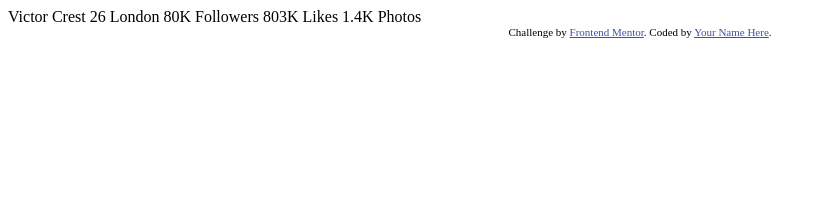
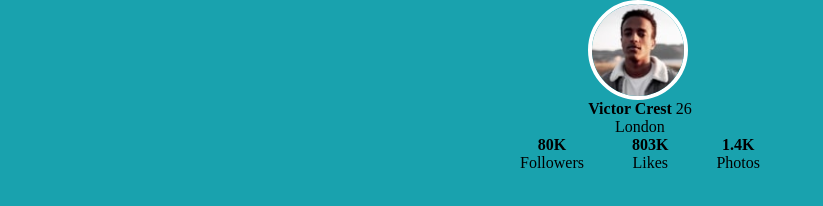
Before and after one commit to danilobandeira29/profile-card-component, a plain HTML site: page index.html in a window 1280 px wide. Shown: the whole page, without its empty margins (0-823 px from the left). Drawn offline with Linux system fonts and the light colour scheme.

Commit message:
feat: structured html

```diff
--- a/index.html
+++ b/index.html
@@ -5,31 +5,44 @@
   <meta name="viewport" content="width=device-width, initial-scale=1.0"> <!-- displays site properly based on user's device -->
 
   <link rel="icon" type="image/png" sizes="32x32" href="./images/favicon-32x32.png">
-
+  <link rel="stylesheet" href="./style.css"/>
   <title>Frontend Mentor | Profile card component</title>
 
-  <!-- Feel free to remove these styles or customise in your own stylesheet 👍 -->
-  <style>
-    .attribution { font-size: 11px; text-align: center; }
-    .attribution a { color: hsl(228, 45%, 44%); }
-  </style>
 </head>
 <body>
-  Victor Crest
-  26
-  London
+  <main class="container">
+    <div class="card-container">
+      <div class="card-content">
+        <div class="user-profile">
+          <img src="./images/image-victor.jpg" />
 
-  80K
-  Followers
+          <div>
+            <strong>Victor Crest</strong>
+            <span>26</span>
+          </div>
 
-  803K
-  Likes
+          <p>London</p>
+        </div>
 
-  1.4K
-  Photos
-  <div class="attribution">
-    Challenge by <a href="https://www.frontendmentor.io?ref=challenge" target="_blank">Frontend Mentor</a>.
-    Coded by <a href="#">Your Name Here</a>.
-  </div>
+        <div class="user-status">
+          <div>
+            <strong>80K</strong>
+            <span>Followers</span>
+          </div>
+
+          <div>
+            <strong>803K</strong>
+            <span>Likes</span>
+          </div>
+
+          <div>
+            <strong>1.4K</strong>
+            <span>Photos</span>
+          </div>
+        </div>
+
+      </div>
+    </div>
+  </main>
 </body>
 </html>
--- /dev/null
+++ b/style.css
@@ -0,0 +1,47 @@
+* {
+  margin: 0;
+  padding: 0;
+  box-sizing: border-box;
+}
+
+body {
+  background: hsl(185, 75%, 39%);
+}
+
+.container {
+  width: 100vw;
+  height: 100vh;
+}
+
+.container .card-container .card-content {
+  display: flex;
+  flex-direction: column;
+  justify-items: center;
+  align-items: center;
+  text-align: center;
+}
+
+.container .card-container .card-content .user-profile {
+  display: flex;
+  flex-direction: column;
+}
+
+.container .card-container .card-content .user-profile img {
+  height: 100px;
+  width: 100px;
+  border-radius: 50%;
+  border: 4px solid white;
+}
+
+.container .card-container .card-content .user-status {
+  display: flex;
+}
+
+.container .card-container .card-content .user-status div {
+  display: flex;
+  flex-direction: column;
+}
+
+.container .card-container .card-content .user-status div + div {
+  margin-left: 3rem;
+}
```
